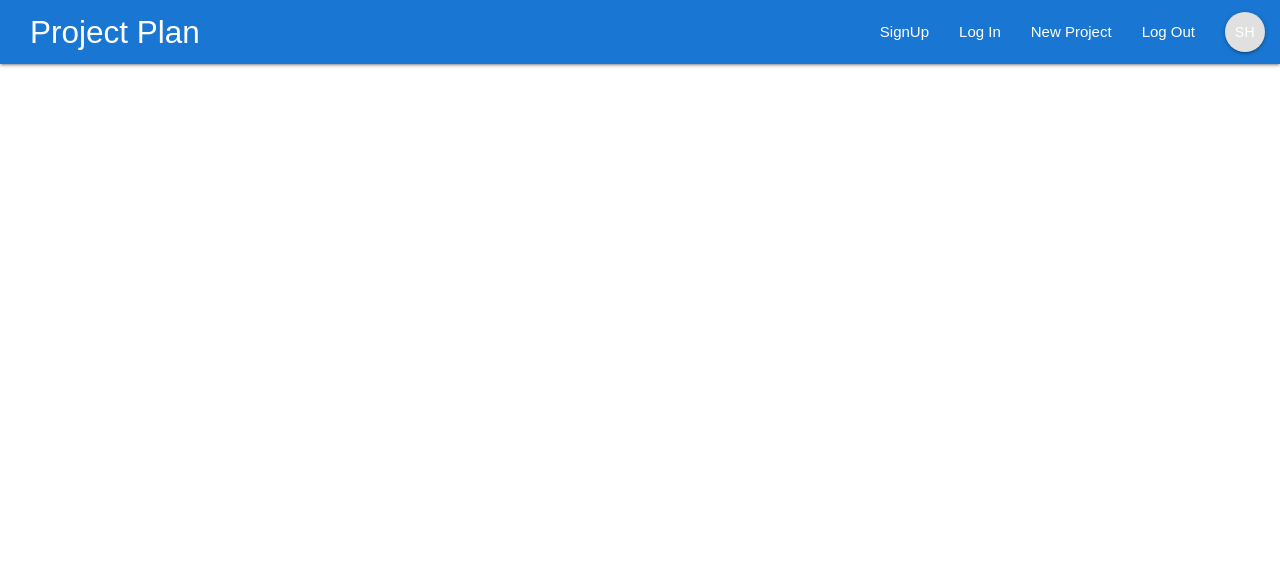
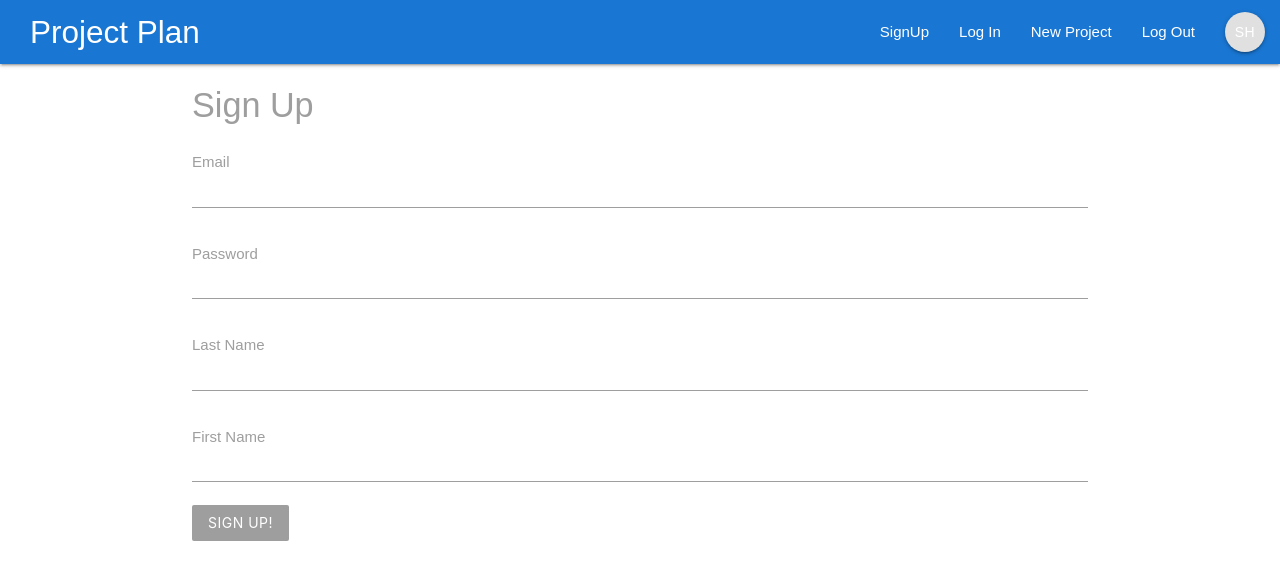
Before and after one commit to HuangStanley050/projectplan, a React (Create React App) app: page /signup in a window 1280 px wide. Shown: the top 580 px of the page. Built offline with nearby package versions, Linux system fonts and the light colour scheme.

Commit message:
finished basic signin and signup with internal state done

```diff
--- a/src/App.js
+++ b/src/App.js
@@ -5,6 +5,7 @@ import { Switch, Route } from "react-router-dom";
 import DashBoard from "./components/dashboard/Dashboard";
 import ProjectDetails from "./components/projects/ProjectDetails";
 import SignIn from "./components/auth/Signin";
+import SignUp from "./components/auth/Signup";
 //import './App.css';
 
 class App extends Component {
@@ -16,6 +17,7 @@ class App extends Component {
                     <Route exact path="/" component={DashBoard} />
                     <Route path="/project/:id" component={ProjectDetails}/>
                     <Route path ="/signin" component={SignIn}/>
+                    <Route path ="/signup" component={SignUp}/>
                 </Switch>
 
             </div>
--- a/src/components/auth/Signin.js
+++ b/src/components/auth/Signin.js
@@ -1,19 +1,34 @@
 import React, { Component } from "react";
 
 class SignIn extends Component {
-    state = {}
+    state = {
+        email: "",
+        password: ""
+    }
+    inputHandler = (e) => {
+        this.setState({
+            [e.target.id]: e.target.value
+        });
+        console.log(this.state);
+    }
+    submitHandler = (e) => {
+        e.preventDefault();
+        console.log("submit");
+    }
     render() {
         return (
             <div className="container">
-                <form onSubmit className="white">
+                <form onSubmit={this.submitHandler} className="white">
                     <h4 className="grey-text">Sign In</h4>
                     <div className="input-field">
                         <label for="email">Email</label>
-                        <input onChange id="email" type="email" />
+                        <br/>
+                        <input onChange={this.inputHandler} id="email" type="email" />
                     </div>
                     <div className="input-field">
                         <label for="password">Password</label>
-                        <input onChange id="password" type="password"/>
+                        <br/>
+                        <input onChange={this.inputHandler} id="password" type="password"/>
                     </div>
                     <div className="input-field">
                      <button className="btn grey z-depth-0">Login</button>
--- a/src/components/auth/Signup.js
+++ b/src/components/auth/Signup.js
@@ -0,0 +1,55 @@
+import React, { Component } from "react";
+
+class SignUp extends Component {
+    state = {
+        email: "",
+        password: "",
+        firstName: "",
+        lastName: ""
+    }
+    inputHandler = (e) => {
+        this.setState({
+            [e.target.id]: e.target.value
+        });
+        console.log(this.state);
+    }
+    submitHandler = (e) => {
+        e.preventDefault();
+        console.log("submit");
+    }
+    render() {
+        return (
+            <div className="container">
+                <form onSubmit={this.submitHandler} className="white">
+                    <h4 className="grey-text">Sign Up</h4>
+                    <div className="input-field">
+                        <label for="email">Email</label>
+                        <br/>
+                        <input onChange={this.inputHandler} id="email" type="email" />
+                    </div>
+                    <div className="input-field">
+                        <label for="password">Password</label>
+                        <br/>
+                        <input onChange={this.inputHandler} id="password" type="password"/>
+                    </div>
+                    <div className="input-field">
+                        <label for="lastName">Last Name</label>
+                        <br/>
+                        <input onChange={this.inputHandler} id="lastName" type="text" />
+                    </div>
+                    <div className="input-field">
+                        <label for="firstName">First Name</label>
+                        <br/>
+                        <input onChange={this.inputHandler} id="firstName" type="text" />
+                    </div>
+                    <div className="input-field">
+                     <button className="btn grey z-depth-0">Sign Up!</button>
+                    </div>
+                </form>
+            </div>
+        );
+
+    }
+}
+
+export default SignUp;
--- a/src/components/dashboard/Dashboard.js
+++ b/src/components/dashboard/Dashboard.js
@@ -6,15 +6,15 @@ class DashBoard extends Component {
     render() {
         return (
             <div className="container">
-                 <div className="row">
+                <div className="row">
                     <div className="col s12 m6"> {/* project list container*/}
                         <ProjectList/>
                     </div>
                     <div className="col s12 m5 offset-m1"> {/*notification container */}
                         <Notifications/>
                     </div>
-                 </div>
-               </div>
+                </div>
+            </div>
         );
     }
 
--- a/src/components/layout/Navbar.js
+++ b/src/components/layout/Navbar.js
@@ -11,7 +11,7 @@ const Navbar = () => {
                 <SignedInLink/>
                 <SignedOutLink/>
             </div>
-            </nav>
+        </nav>
     );
 };
 
--- a/src/components/layout/SignedOutLinks.js
+++ b/src/components/layout/SignedOutLinks.js
@@ -4,7 +4,7 @@ import { NavLink } from "react-router-dom";
 const SignedOutLink = () => {
     return (
         <ul className="right hide-on-med-and-down">
-            <li><NavLink to="/">SignUp</NavLink></li>
+            <li><NavLink to="/signup">SignUp</NavLink></li>
             <li><NavLink to="/signin">Log In</NavLink></li>
         </ul>
     );
--- a/src/components/projects/ProjectSummary.js
+++ b/src/components/projects/ProjectSummary.js
@@ -3,12 +3,12 @@ import React from "react";
 const ProjectSummary = (props) => {
     return (
         <div className="card z-depth-0 project-summary">
-                <div className="card-content gray-text text-darken-2">
-                  <span className="card-title">Project Title</span>
-                  <p>Posted by Stanley</p>
-                  <p className="black-text">Date: September 29th</p>
-                </div>
+            <div className="card-content gray-text text-darken-2">
+                <span className="card-title">Project Title</span>
+                <p>Posted by Stanley</p>
+                <p className="black-text">Date: September 29th</p>
             </div>
+        </div>
     );
 
 };
```
Lines whose indentation alone changed are shown as unchanged.
